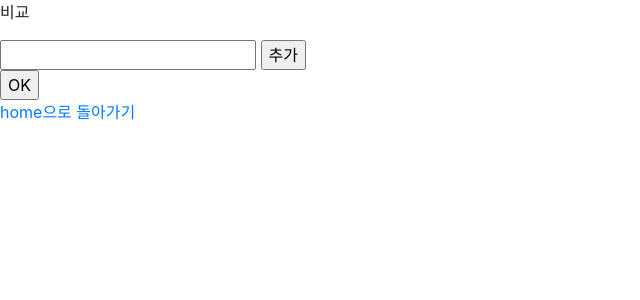
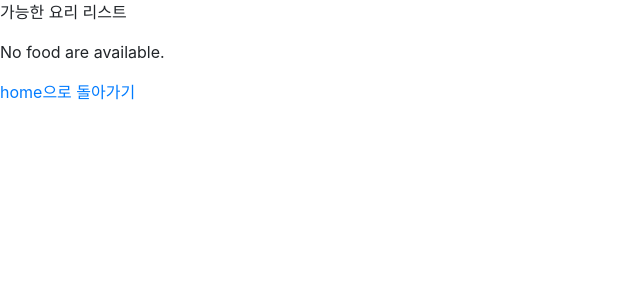
Before and after one commit to Telos0/foodRecipecheker, a Django app: page /foodcheck/compare/compare_foodingredients/ in a window 1280 px wide. Shown: the top 300 px of the page, without its empty margins (0-640 px from the left). Run offline with Django 4.2, Linux system fonts and the light colour scheme; some libraries are stand-ins or nearby versions.

Commit message:
comparedresult add

```diff
--- a/foodcheck/templates/foodcheck/compare.html
+++ b/foodcheck/templates/foodcheck/compare.html
@@ -12,7 +12,7 @@
         const add_textbox = () => {
             const box = document.getElementById("box");
             const newP = document.createElement('p');
-            newP.innerHTML = "<input type='text' name='ingredients_name[]'> <input type='button' value='삭제' onclick='remove(this)'>";
+            newP.innerHTML = "<B>재료 : </B> <input type='text' name='ingredients_name[]'> <input type='button' value='삭제' onclick='remove(this)'>";
             box.appendChild(newP);
         }
         const remove = (obj) => {
@@ -28,7 +28,7 @@
     <form action="/foodcheck/compare/compare_foodingredients/" method="post">
         {% csrf_token %}
         <div id="box">
-            <input type="text" name="ingredients_name[]"> <input type="button" value="추가" onclick="add_textbox()">
+            <P><B>재료 : </B> <input type="text" name="ingredients_name[]"> <input type="button" value="추가" onclick="add_textbox()" style="background-color:red; border-color:blue; color:white"></P>
         </div>
         <input type="submit" value="OK">
     </form>
--- /dev/null
+++ b/foodcheck/templates/foodcheck/comparedresult.html
@@ -0,0 +1,27 @@
+<!DOCTYPE html>
+<html lang="en">
+<head>
+    <meta charset="UTF-8">
+    <meta http-equiv="X-UA-Compatible" content="IE=edge">
+    <meta name="viewport" content="width=device-width, initial-scale=1">
+    {% load static %}
+
+    <link rel="stylesheet" type="text/css" href="{% static 'foodcheck/bootstrap.min.css' %}">
+
+    <title>comparedresult</title>
+</head>
+<body>
+<P>가능한 요리 리스트</P>
+    {% if comparedresult_list %}
+    <ul>
+        {% for food_name in comparedresult_list %}
+            <li><a href="/foodcheck/foodingeredientslist/{{ food_name }}/">{{ food_name }}</a></li>
+        {% endfor %}
+    </ul>
+    {% else %}
+    <P>No food are available.</P>
+    {% endif %}
+
+    <a href="{% url 'foodcheck:home' %}">home으로 돌아가기</a>
+</body>
+</html>
--- a/foodcheck/templates/foodcheck/foodingredients.html
+++ b/foodcheck/templates/foodcheck/foodingredients.html
@@ -14,7 +14,7 @@
     <title>FoodIngredients List</title>
 </head>
 
-<h1>FoodIngredients List</h1>
+<h1>레시피 리스트</h1>
 <body>
 <div class="container my-3">
     <h1>요리 : {{ food_name }}</h1>
@@ -47,7 +47,7 @@
     {% if error_message %}<p><strong>{{ error_message }}</strong></p>{% endif %}
     <form action="/foodcheck/regfood/add_foodingredients/{{ food_name }}/" method="post">
         {% csrf_token %}
-        <p>Add ingredients</p>
+        <p>재료 추가</p>
         <input id="add_foodingredients" type="text" name="ingredients_name" value="{{ cur }}">
         <input type="submit" value="OK">
     </form>
--- a/foodcheck/templates/foodcheck/home.html
+++ b/foodcheck/templates/foodcheck/home.html
@@ -5,7 +5,7 @@
     <title>Reg Food List</title>
 </head>
 
-<h1>Reg Food List</h1>
+<h1>등록된 레시피 리스트</h1>
 <body>
     {% if reg_food_list %}
     <ul>
--- a/foodcheck/templates/foodcheck/regfood.html
+++ b/foodcheck/templates/foodcheck/regfood.html
@@ -9,9 +9,11 @@
 <body>
     <form action="/foodcheck/regfood/get_food/" method="post">
         {% csrf_token %}
-        <p>Add food</p>
+        <p>음식 추가</p>
         <input id="food_name" type="text" name="food_name" value="{{ cur }}">
         <input type="submit" value="OK">
     </form>
+
+    <a href="{% url 'foodcheck:home' %}">home으로 돌아가기</a>
 </body>
 </html>
--- a/foodcheck/templates/foodcheck/regfoodingredients.html
+++ b/foodcheck/templates/foodcheck/regfoodingredients.html
@@ -35,7 +35,7 @@
     </table>
     <form action="/foodcheck/regfood/get_foodingredients/{{ new_food_name }}/" method="post">
         {% csrf_token %}
-        <p>Add ingredients</p>
+        <p>재료 추가</p>
         <input id="ingredients_name" type="text" name="ingredients_name" value="{{ cur }}">
         <input type="submit" value="OK">
     </form>
--- a/foodcheck/views.py
+++ b/foodcheck/views.py
@@ -178,8 +178,18 @@ def compare_foodingredients(request):
     queryset = FoodIngredients.objects.filter(ingredients__in = postdata_list_objects).values("food").annotate(
         ingre_count = Count("ingredients")
     ).values('food', 'ingre_count')
+
+    comparedresult_list = []
     for data in queryset:
 
         print("data : ", data.get("food"), " count: ", data.get("ingre_count"), "food_count : ", Food.objects.get(food_name = data.get("food")).ingredients_count)
+        food_name = data.get("food")
+        having_ingre_count = data.get("ingre_count")
+        need_ingre_count = Food.objects.get(food_name = data.get("food")).ingredients_count
+        if having_ingre_count == need_ingre_count:
+            comparedresult_list.append(food_name)
 
-    return render(request, 'foodcheck/compare.html')
+    context = {"comparedresult_list" : comparedresult_list}
+
+
+    return render(request, 'foodcheck/comparedresult.html', context)
```
